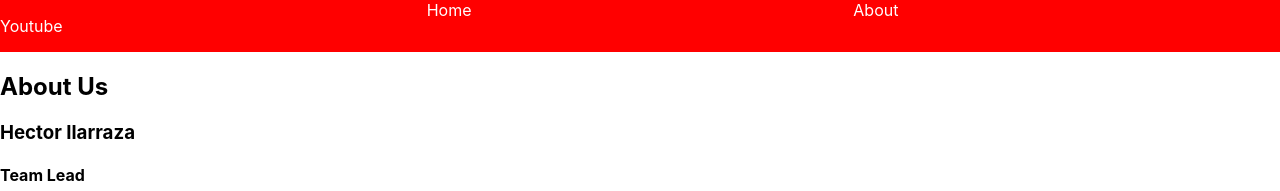
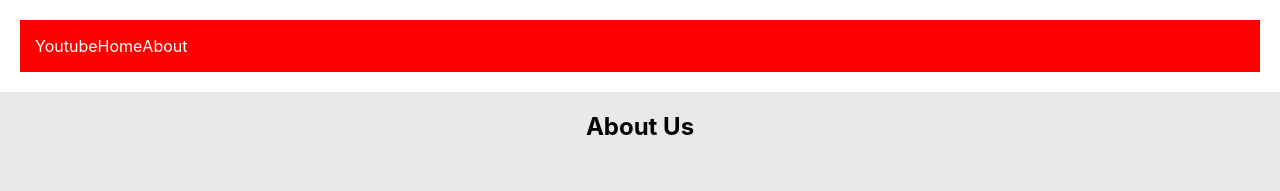
Before and after one commit to jrussell1017/youtube-clone-project, a React (Create React App) app: page /about in a window 1280 px wide. Shown: the top 191 px of the page. Built offline with nearby package versions, Linux system fonts and the light colour scheme.

Commit message:
fixed CSS merge conflicts on Main

```diff
--- a/src/App.css
+++ b/src/App.css
@@ -1,11 +1,24 @@
 nav {
-  display: grid;
-  grid-template-columns: repeat(3, 1fr);
+  display: flex;
+  align-items: center;
+  /* grid-template-columns: repeat(3, 1fr); */
   background-color: red;
   color: white;
+  padding-left: 15px;
+  margin: 20px;
+
 }
 
 nav a {
   color: white;
   text-decoration: none;
 }
+
+.nav-link {
+  margin-left: 25px;
+}
+
+/* .about-page {
+  display: grid;
+  grid-template-columns: repeat(3, 1fr);
+} */
--- /dev/null
+++ b/src/component/about/AboutPage.css
@@ -0,0 +1,21 @@
+.about-team {
+    display: grid;
+    grid-template-columns: repeat(3, 1fr);
+    background-color: rgb(231, 233, 235);
+  }
+
+  h1 {
+    grid-column: 1/-1;
+    text-align: center;
+  }
+
+  .teams-info {
+    background-color: rgb(231, 233, 235);
+    border: 1px solid rgb(231, 233, 235);
+    padding: 20px;
+    display: grid;
+    grid-template-columns: repeat(3, 1fr);
+    grid-gap: 200px;
+    margin-left: 110px;
+
+  }
--- a/src/component/about/AboutTeam.js
+++ b/src/component/about/AboutTeam.js
@@ -1,14 +1,17 @@
+import "./AboutTeam.css";
+
 const AboutTeam = ({ member }) => {
-    const { firstName, lastName, title, profilePicture, description } = member;
+    const { firstName, lastName, title, profilePicture, description, url } = member;
     let name = `${firstName} ${lastName}`;
 
     return (
         <article className="team-info">
             <h3>{name}</h3>
             <h4>{title}</h4>
-            <img src={profilePicture} alt="profile-pic"/>
+            <img src={profilePicture} width="200px" alt="profile-pic" />
             <h5>Bio</h5>
             <p>{description}</p>
+            <a href={url}>{name}'s GitHub</a>
         </article>
     );
 };
--- a/src/component/home/HomePage.js
+++ b/src/component/home/HomePage.js
@@ -1,6 +1,5 @@
 import { Component } from "react";
 import SearchPage from "../search/SearchPage";
-
 
 class HomePage extends Component {
     constructor(){
@@ -38,38 +37,16 @@ class HomePage extends Component {
       }
     }
 
-    // handleYoutubeData = (e) => {
-    //     console.log(e)
-    //     e.preventDefault();
-    //     const { userInput } = this.state;
-    //     fetch(`https://www.googleapis.com/youtube/v3/search?part=snippet&maxResults=20&q=${userInput}&type=video&key=${process.env.REACT_APP_API_KEY}`)
-    //     .then((res)=>{
-    //       return res.json();
-    //     })
-    //     .then((data)=>{
-    //       console.log("youtube data", data);
-    //       console.log("youtube thumbnails", data.items);
-    //       this.setState({
-    //         videoList: data.items,
-    //       })
-    //     })
-    //   }
-
-
-
     render() {
         const { videoList, userInput } = this.state;
         return(
             <div>
-                <h1>Home Page</h1>
                 <SearchPage
                 userInput={userInput}
                 videoList={videoList}
                 handleSearchValue={this.handleSearchValue}
-                // handleYoutubeData={this.handleYoutubeData}
                 handleSubmit={this.handleSubmit}
                 />
-
             </div>
         )
     }
--- a/src/component/search/SearchList.js
+++ b/src/component/search/SearchList.js
@@ -1,21 +1,10 @@
 import { Component } from "react";
-
+import './searchList.css';
 
 class SearchList extends Component {
 
-
-  // noResults = () => {
-  //   const { userInput } = this.props;
-  //   if(userInput === "") return (<div className="search-results">
-  //   <p>No Search Results Yet!, Please submit a search above!</p>
-  //   </div>);
-  // }
-
   render() {
     const { videoElList } = this.props;
-    if(videoElList === []) return (<div className="search-results">
-    <p>No Search Results Yet!, Please submit a search above!</p>
-    </div>);
       return (
         <aside className="search-list">
            {videoElList.length <= 0 ? (
--- a/src/component/search/SearchPage.js
+++ b/src/component/search/SearchPage.js
@@ -7,8 +7,6 @@ import { Link } from "react-router-dom";
 class SearchPage extends Component {
     render () {
       const { videoList, userInput } = this.props;
-      console.log("youtube data", videoList)
-
       let videoElList = videoList.map((vid) => (
         <Link to={`/videos/${vid.id.videoId}`}>
           <img
@@ -18,8 +16,6 @@ class SearchPage extends Component {
           />
         </Link>
       ));
-      // console.log("youtube thumbnail search", videoElList);
-      console.log("input", userInput)
       return (
         <form className="search-form" onSubmit={this.props.handleSubmit}>
           <input
@@ -30,13 +26,7 @@ class SearchPage extends Component {
             onChange={this.props.handleSearchValue}
             value={userInput}
           />
-          <button
-          className="submitbtn"
-          type="submit"
-          // onClick={this.props.handleYoutubeData}
-          >
-            Search
-          </button>
+          <button className="submitbtn" type="submit">Search</button>
           <SearchList videoElList={videoElList} />
         </form>
       )
--- a/src/component/search/search.css
+++ b/src/component/search/search.css
@@ -12,8 +12,13 @@
 
 .input {
     margin-left: 230px;
+    margin-top: 50px;
     width: 620px;
     padding: 5px 10px;
     border-radius: 5px;
     border: 1px solid rgb(214, 220, 224);
 }
+
+/* .search-results{
+   margin-top: 70px;
+} */
--- /dev/null
+++ b/src/component/search/searchList.css
@@ -0,0 +1,12 @@
+.search-list {
+    display: grid;
+    grid-template-columns: 1fr 1fr;
+    grid-gap: 30px;
+    width: 50%;
+    margin-left: 290px;
+    margin-top: 50px;
+  }
+
+  /* .search-list > .search-results {
+
+  } */
--- a/src/component/search/searchResults.css
+++ b/src/component/search/searchResults.css
@@ -1,6 +1,7 @@
 .search-results {
    background-color: rgb(214, 216, 217);
-   margin-left: 230px;
+   /* margin-left: 230px; */
+
    width: 760px;
    padding: 1px 15px;
    border-radius: 5px;
```
Also changed, not shown: src/component/about/AboutPage.js (+2 -16 lines), src/component/about/AboutTeam.css (added).
